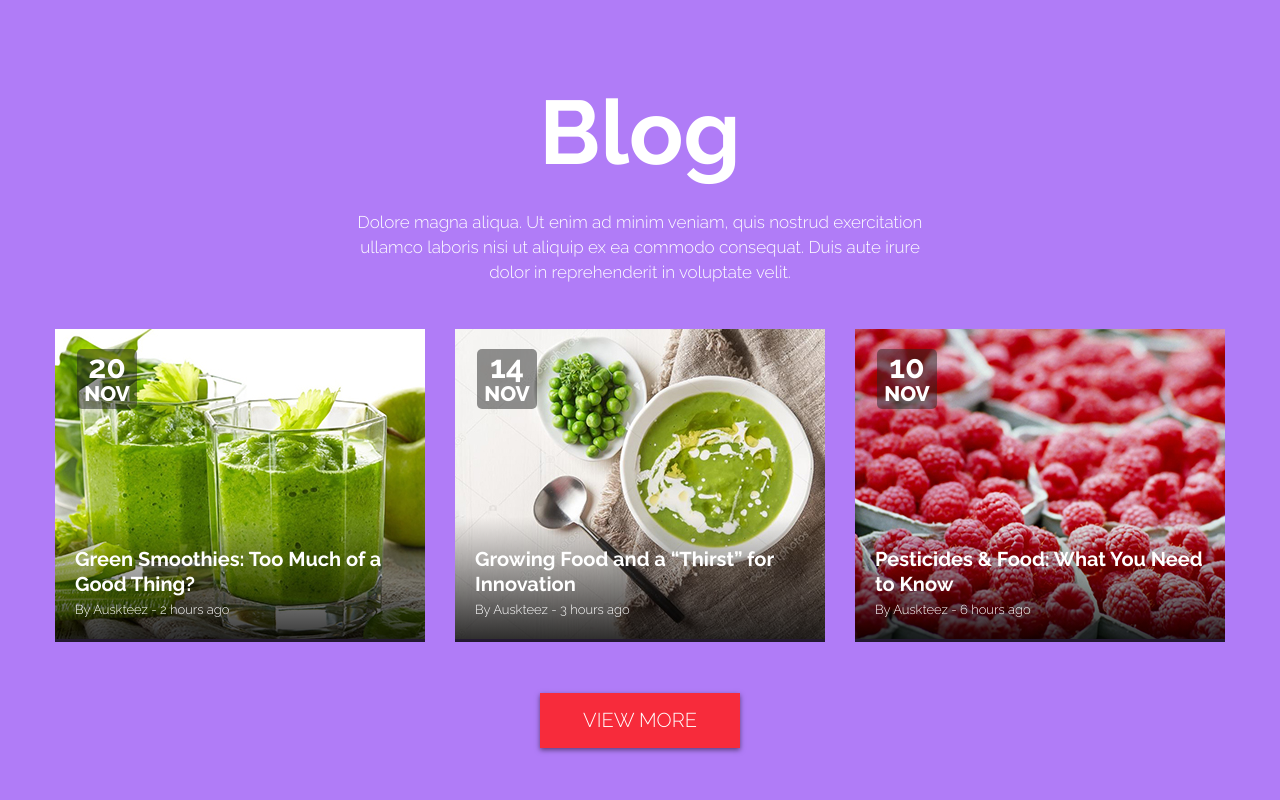
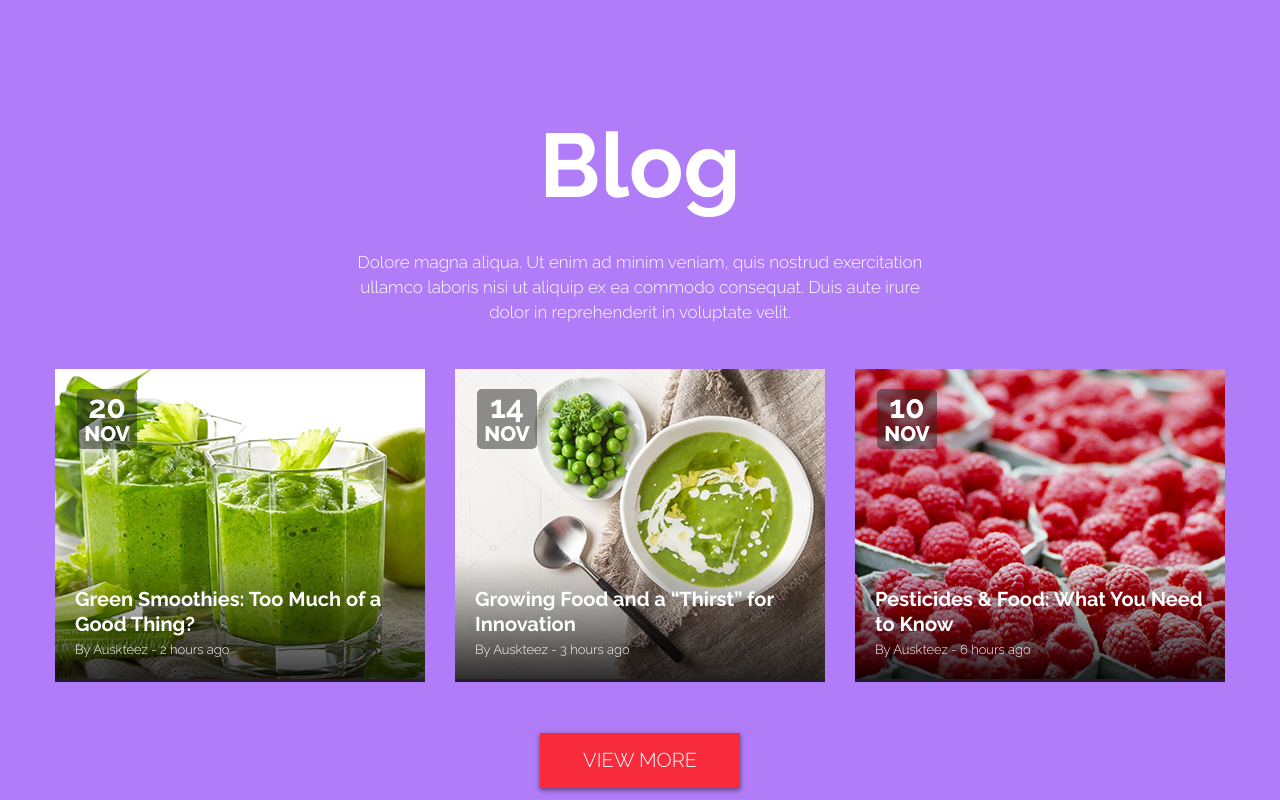
Before and after one commit to Vlads1992/homework10_p1, a website: page docs/index.html in a window 1280 px wide. Shown: the top 800 px of the page. Drawn offline with Linux system fonts and the light colour scheme.

Commit message:
fixed line height

```diff
--- a/src/blocks/blog/_blog.scss
+++ b/src/blocks/blog/_blog.scss
@@ -9,9 +9,9 @@
         font-family: 'Raleway', sans-serif;
         font-size: 90px;
         font-weight: 700;
-        line-height: 25px;
 
-        margin-bottom: 50px;
+
+        margin-bottom: 25px;
         text-align: center;
         }
 
```
Also changed, not shown: docs/css/style.css, 1 other file.
